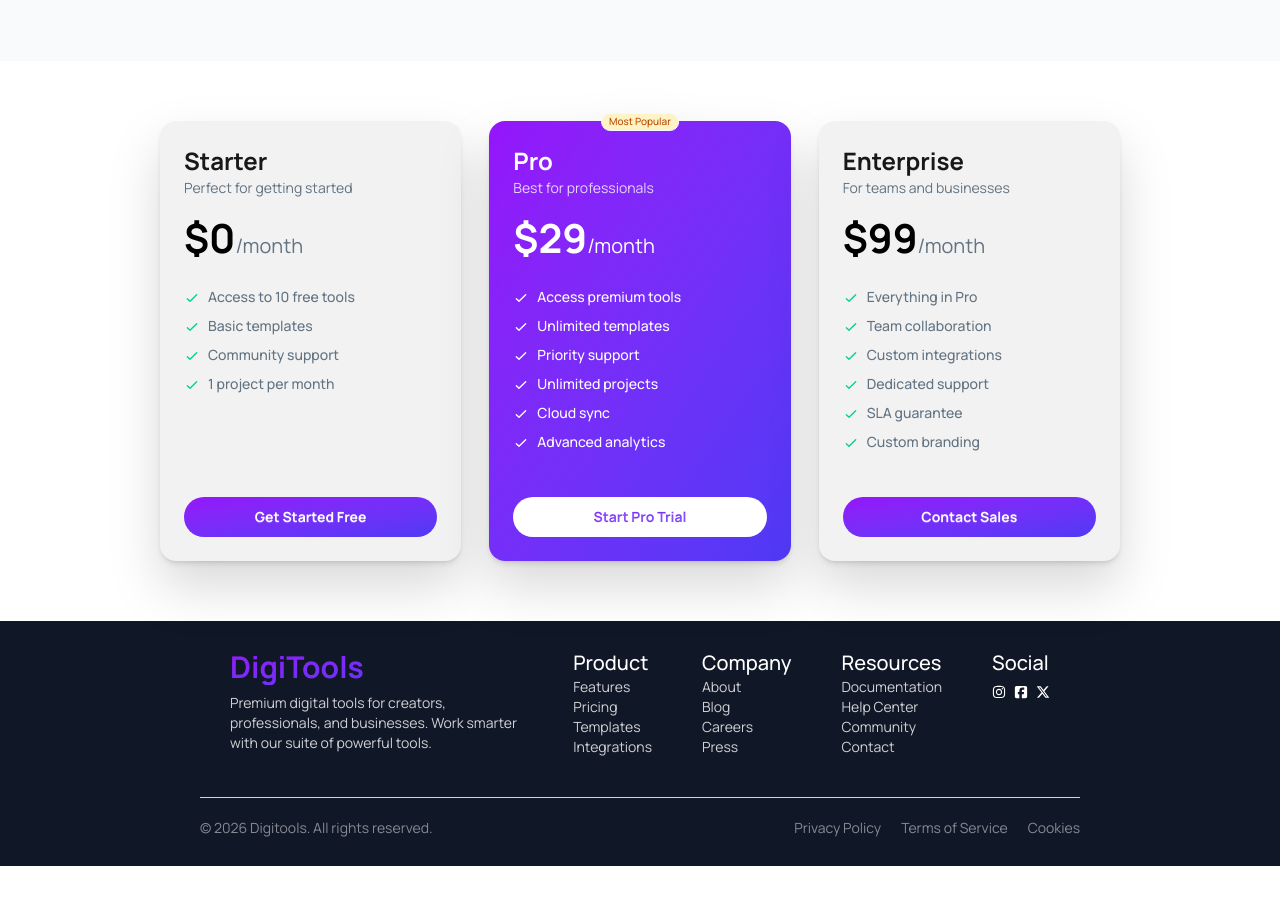
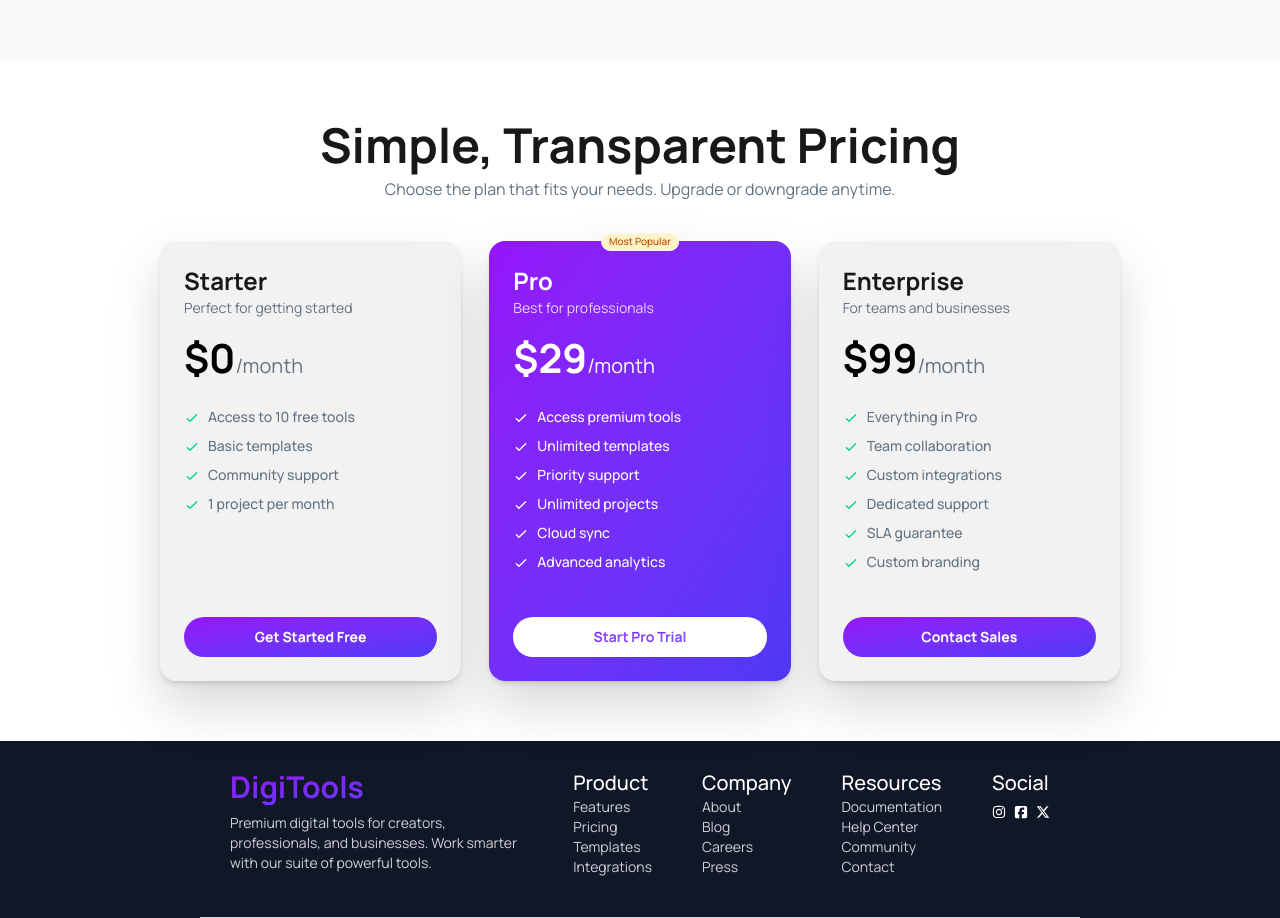
Before and after one commit to sagorteasc/PH-Assignment-06, a React (Vite) app: page / in a window 1280 px wide. Shown: the part 3280-4198 px from the top of the page. Before the commit the page ends 4146 px from the top, so only its background shows below. Built offline with nearby package versions, Linux system fonts and the light colour scheme.

Commit message:
fix pricing section

```diff
--- a/src/components/Pricing/Pricing.jsx
+++ b/src/components/Pricing/Pricing.jsx
@@ -1,6 +1,11 @@
 const Pricing = () => {
     return (
         <div className="w-3/4 mx-auto mb-10 md:w-11/12 md:mb-15 lg:w-3/4">
+
+            <div className="text-center mb-10">
+                <h3 className="font-bold text-2xl mb-2 md:text-5xl">Simple, Transparent Pricing</h3>
+                <p className="text-[#627382]">Choose the plan that fits your needs. Upgrade or downgrade anytime.</p>
+            </div>
 
             <div className="hidden gap-7 mx-auto md:flex md:justify-evenly md:flex-wrap lg:flex-nowrap">
 
```
